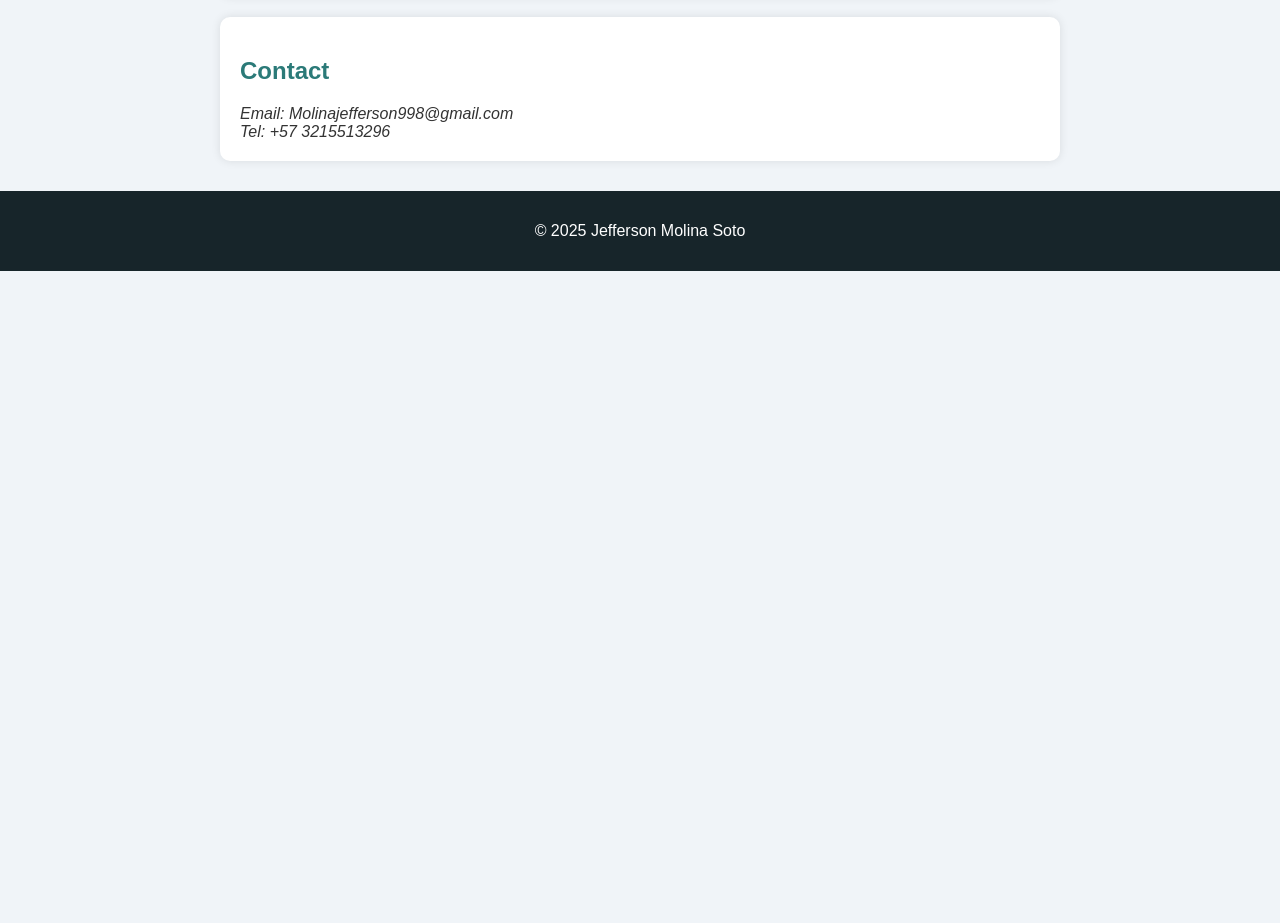
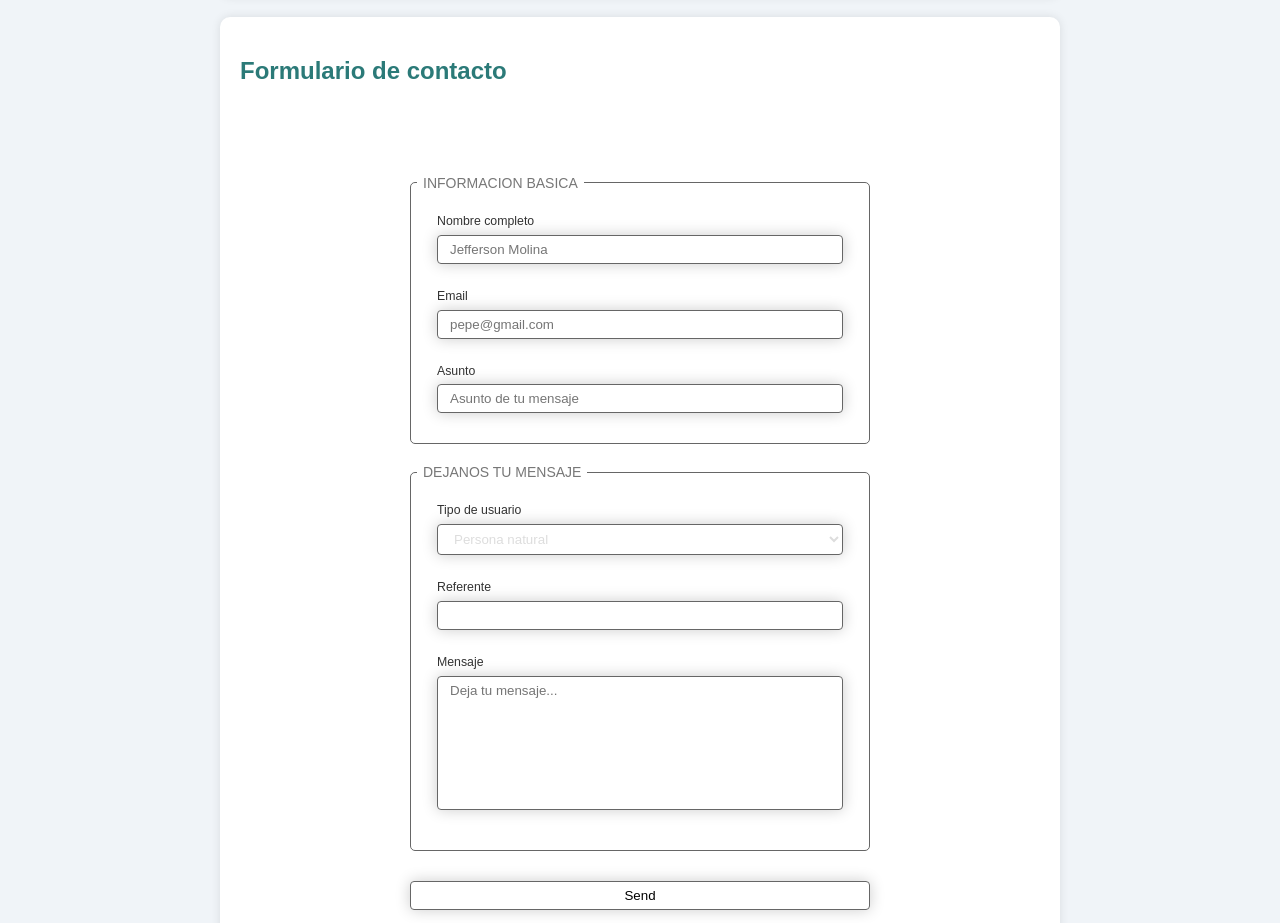
Before and after one commit to Jefferson980-M/Quince-etiquetas, a plain HTML site: page index.html in a window 1280 px wide. Shown: the part 1055-1978 px from the top of the page. Before the commit the page ends 1326 px from the top, so only its background shows below. Drawn offline with Linux system fonts and the light colour scheme.

Commit message:
update form

```diff
--- a/index.html
+++ b/index.html
@@ -58,15 +58,68 @@
   </section>
 
   <section id="contact">
-    <h2>Contact</h2>
-    <address>
-      Email: Molinajefferson998@gmail.com<br>
-      Tel: +57 3215513296
-    </address>
+      <h2>Formulario de contacto</h2>
+        <form>
+        <!-- SIMPLE INPUTS -->
+        <fieldset>
+            <legend>INFORMACION BASICA</legend>
+            <div class="form_input">
+                <label>Nombre completo
+                    <input type="text" placeholder="Jefferson Molina">
+                </label>
+            </div>
+            <div class="form_input">
+                <label>Email
+                    <input type="email" placeholder="pepe@gmail.com">
+                </label>
+            </div>
+                <div class="form_input">
+                <label>Asunto
+                    <input type="text" placeholder="Asunto de tu mensaje">
+                </label>
+            </div>
+        </fieldset>
+        <!-- SELECT AND OPTION -->
+        <fieldset>
+          <legend>DEJANOS TU MENSAJE</legend>
+        <div class="form_input">
+            <label>Tipo de usuario
+            <select>
+                <option value="user1">Persona natural </option>
+                <option value="user2">Empresa </option>
+                <option value="user3">Otros </option>
+            </select>
+            </label>
+        </div>
+        <!-- DATALIST AND OPTION -->
+        <div class="form_input">
+            <label>Referente
+                <input list="reference">
+                    <datalist id="reference" name="type-of-user">
+                        <option value="Una empresa">Una empresa del rubro
+                        <option value="Un amigo">Me recomendo un amigo
+                    </datalist>
+            </label>
+        </div>
+
+        <!-- TEXT AREA -->
+        </div>
+        <div class="form_input">
+            <label>Mensaje
+                <textarea rows="8" placeholder="Deja tu mensaje..."></textarea>
+            </label>
+        </div>
+        </fieldset>
+
+        <div class="form_input">
+          <input class="submit" type="submit" value="Send">
+        </div>
+    </form>
   </section>
 
   <footer>
     <p>&copy; 2025 Jefferson Molina Soto</p>
   </footer>
+
 </body>
 </html>
--- a/style.css
+++ b/style.css
@@ -53,3 +53,79 @@ footer {
   color: white;
   margin-top: 30px;
 }
+
+
+
+form{
+    background-color: transparent;
+    padding: 20px 0;
+    max-width: 500px;
+    margin: auto;
+    box-shadow: 0 0 55px #fff2 ;
+    margin-top: 50px;
+    font-size: 14px;
+    margin-bottom: 40px;
+    border-radius: 8px;
+}
+
+
+.form_input{
+    padding: 10px 20px;
+}
+
+input, textarea, select{
+    width: 100%;
+    box-sizing: border-box;
+    padding: 6px 12px;
+    border: none;
+    border: 1px solid #666;
+    box-shadow: 0px 0px 15px #0003;
+    background-color: transparent;
+    border-radius: 4px;
+    color: #ddd;
+
+}
+option{
+    /* No se le pude dar ni padding ni margin, usualmente si lo haces es con una libreria */
+    background-color: #222;
+
+}
+
+textarea{
+    min-width: 100%;
+    resize: none;
+    min-height: 102px;
+    font-family: sans-serif;
+}
+
+label{
+    font-size: 0.88em;
+    line-height: 2.1;
+}
+
+.checkbox{
+    /* width: auto le dice al navegador que el ancho de un elemento debe ajustarse automáticamente al contenido o al comportamiento por defecto del contenedor. */
+    width: auto;
+    height: 10px;
+}
+
+fieldset{
+    border-radius: 5px;
+    border: 1px solid #666;
+    padding: 8px 6px 20px 6px;
+    margin: 20px;
+}
+
+legend{
+    padding: 0 6px;
+    color: #777;
+}
+
+a{
+    color: #69f;
+    text-decoration: none;
+}
+
+.submit{
+  color: black;
+}
```
